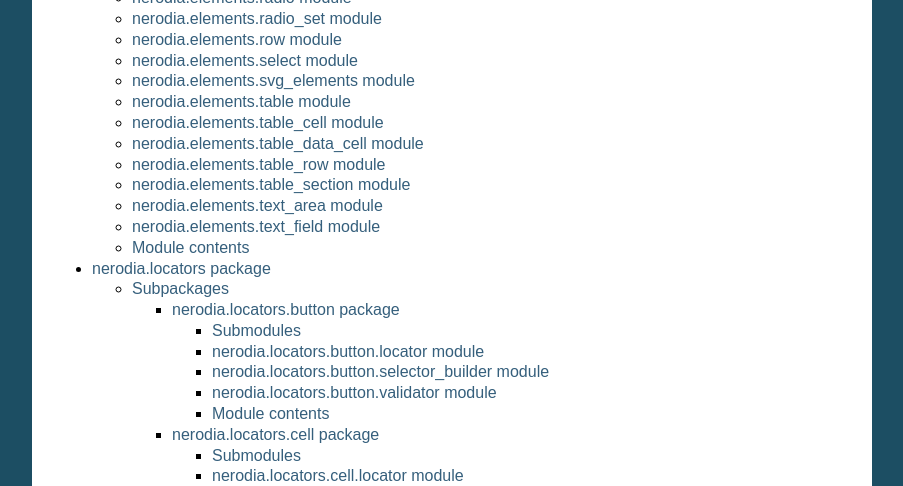
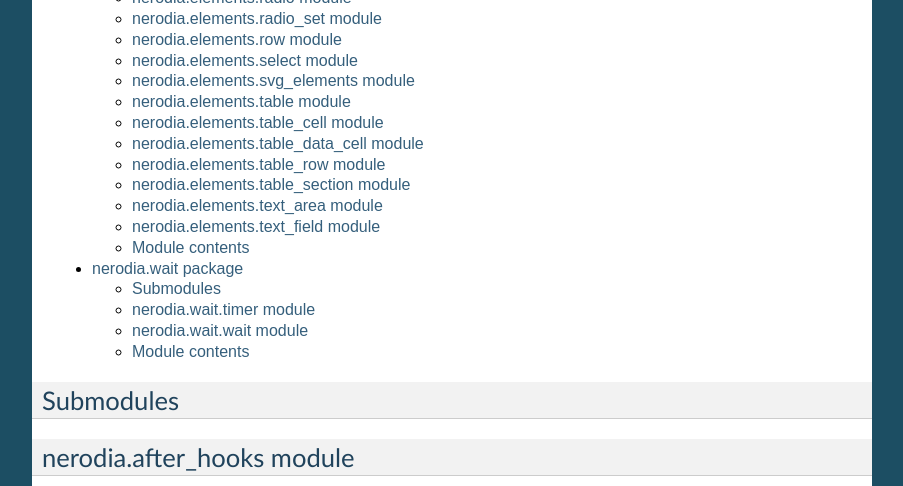
Before and after one commit to watir/nerodia, a Sphinx documentation site: the page built from docs/source/nerodia.rst, in a window 1280 px wide and 1400 px high, scrolled down 556 px. Shown: the top 486 px of the window, without its empty margins (198-1101 px from the left). Built offline with Sphinx 7.4.7, drawn with Linux system fonts in a browser that asks for light colours; some of the changed text lies outside the part shown; grey boxes are pictures that could not be loaded.

Commit message:
update docs to include actual docstrings, strip out stuff users shouldn't care about

```diff
--- a/docs/source/conf.py
+++ b/docs/source/conf.py
@@ -18,7 +18,7 @@
 #
 import os
 import sys
-sys.path.append(os.path.abspath('..'))
+sys.path.append(os.path.abspath('../..'))
 
 
 # -- General configuration ------------------------------------------------
@@ -30,7 +30,9 @@
 # Add any Sphinx extension module names here, as strings. They can be
 # extensions coming with Sphinx (named 'sphinx.ext.*') or your custom
 # ones.
-extensions = ['sphinx.ext.autodoc', 'sphinx.ext.viewcode', 'sphinx.ext.githubpages']
+extensions = ['sphinx.ext.autodoc',
+              'sphinx.ext.autosummary',
+              'sphinx.ext.viewcode',]
 
 # Add any paths that contain templates here, relative to this directory.
 templates_path = ['_templates']
@@ -93,19 +95,14 @@
 # Add any paths that contain custom static files (such as style sheets) here,
 # relative to this directory. They are copied after the builtin static files,
 # so a file named "default.css" will overwrite the builtin "default.css".
-html_static_path = ['_static']
+# html_static_path = ['_static']
 
 # Custom sidebar templates, must be a dictionary that maps document names
 # to template names.
 #
 # This is required for the alabaster theme
 # refs: http://alabaster.readthedocs.io/en/latest/installation.html#sidebars
-html_sidebars = {
-    '**': [
-        'relations.html',  # needs 'show_related': True theme option to display
-        'searchbox.html',
-    ]
-}
+# html_sidebars = {}
 
 
 # -- Options for HTMLHelp output ------------------------------------------
--- a/docs/source/index.rst
+++ b/docs/source/index.rst
@@ -37,4 +37,4 @@
 API Documentation
 =================
 
-For specific documentation of Nerodia's API, `please see the Nerodia Documentation <http://nerodia.readthedocs.io/en/latest/api.html#api-documentation>`_.
+For specific documentation of Nerodia's API, `please see the Nerodia Documentation <./api.html>`_.
--- a/docs/source/nerodia.locators.button.rst
+++ /dev/null
@@ -1,38 +0,0 @@
-nerodia\.locators\.button package
-=================================
-
-Submodules
-----------
-
-nerodia\.locators\.button\.locator module
------------------------------------------
-
-.. automodule:: nerodia.locators.button.locator
-    :members:
-    :undoc-members:
-    :show-inheritance:
-
-nerodia\.locators\.button\.selector\_builder module
----------------------------------------------------
-
-.. automodule:: nerodia.locators.button.selector_builder
-    :members:
-    :undoc-members:
-    :show-inheritance:
-
-nerodia\.locators\.button\.validator module
--------------------------------------------
-
-.. automodule:: nerodia.locators.button.validator
-    :members:
-    :undoc-members:
-    :show-inheritance:
-
-
-Module contents
----------------
-
-.. automodule:: nerodia.locators.button
-    :members:
-    :undoc-members:
-    :show-inheritance:
--- a/docs/source/nerodia.locators.cell.rst
+++ /dev/null
@@ -1,30 +0,0 @@
-nerodia\.locators\.cell package
-===============================
-
-Submodules
-----------
-
-nerodia\.locators\.cell\.locator module
----------------------------------------
-
-.. automodule:: nerodia.locators.cell.locator
-    :members:
-    :undoc-members:
-    :show-inheritance:
-
-nerodia\.locators\.cell\.selector\_builder module
--------------------------------------------------
-
-.. automodule:: nerodia.locators.cell.selector_builder
-    :members:
-    :undoc-members:
-    :show-inheritance:
-
-
-Module contents
----------------
-
-.. automodule:: nerodia.locators.cell
-    :members:
-    :undoc-members:
-    :show-inheritance:
--- a/docs/source/nerodia.locators.element.rst
+++ /dev/null
@@ -1,38 +0,0 @@
-nerodia\.locators\.element package
-==================================
-
-Submodules
-----------
-
-nerodia\.locators\.element\.locator module
-------------------------------------------
-
-.. automodule:: nerodia.locators.element.locator
-    :members:
-    :undoc-members:
-    :show-inheritance:
-
-nerodia\.locators\.element\.selector\_builder module
-----------------------------------------------------
-
-.. automodule:: nerodia.locators.element.selector_builder
-    :members:
-    :undoc-members:
-    :show-inheritance:
-
-nerodia\.locators\.element\.validator module
---------------------------------------------
-
-.. automodule:: nerodia.locators.element.validator
-    :members:
-    :undoc-members:
-    :show-inheritance:
-
-
-Module contents
----------------
-
-.. automodule:: nerodia.locators.element
-    :members:
-    :undoc-members:
-    :show-inheritance:
--- a/docs/source/nerodia.locators.row.rst
+++ /dev/null
@@ -1,30 +0,0 @@
-nerodia\.locators\.row package
-==============================
-
-Submodules
-----------
-
-nerodia\.locators\.row\.locator module
---------------------------------------
-
-.. automodule:: nerodia.locators.row.locator
-    :members:
-    :undoc-members:
-    :show-inheritance:
-
-nerodia\.locators\.row\.selector\_builder module
-------------------------------------------------
-
-.. automodule:: nerodia.locators.row.selector_builder
-    :members:
-    :undoc-members:
-    :show-inheritance:
-
-
-Module contents
----------------
-
-.. automodule:: nerodia.locators.row
-    :members:
-    :undoc-members:
-    :show-inheritance:
--- a/docs/source/nerodia.locators.rst
+++ /dev/null
@@ -1,34 +0,0 @@
-nerodia\.locators package
-=========================
-
-Subpackages
------------
-
-.. toctree::
-
-    nerodia.locators.button
-    nerodia.locators.cell
-    nerodia.locators.element
-    nerodia.locators.row
-    nerodia.locators.text_area
-    nerodia.locators.text_field
-
-Submodules
-----------
-
-nerodia\.locators\.class\_helpers module
-----------------------------------------
-
-.. automodule:: nerodia.locators.class_helpers
-    :members:
-    :undoc-members:
-    :show-inheritance:
-
-
-Module contents
----------------
-
-.. automodule:: nerodia.locators
-    :members:
-    :undoc-members:
-    :show-inheritance:
--- a/docs/source/nerodia.locators.text_area.rst
+++ /dev/null
@@ -1,30 +0,0 @@
-nerodia\.locators\.text\_area package
-=====================================
-
-Submodules
-----------
-
-nerodia\.locators\.text\_area\.locator module
----------------------------------------------
-
-.. automodule:: nerodia.locators.text_area.locator
-    :members:
-    :undoc-members:
-    :show-inheritance:
-
-nerodia\.locators\.text\_area\.selector\_builder module
--------------------------------------------------------
-
-.. automodule:: nerodia.locators.text_area.selector_builder
-    :members:
-    :undoc-members:
-    :show-inheritance:
-
-
-Module contents
----------------
-
-.. automodule:: nerodia.locators.text_area
-    :members:
-    :undoc-members:
-    :show-inheritance:
--- a/docs/source/nerodia.locators.text_field.rst
+++ /dev/null
@@ -1,38 +0,0 @@
-nerodia\.locators\.text\_field package
-======================================
-
-Submodules
-----------
-
-nerodia\.locators\.text\_field\.locator module
-----------------------------------------------
-
-.. automodule:: nerodia.locators.text_field.locator
-    :members:
-    :undoc-members:
-    :show-inheritance:
-
-nerodia\.locators\.text\_field\.selector\_builder module
---------------------------------------------------------
-
-.. automodule:: nerodia.locators.text_field.selector_builder
-    :members:
-    :undoc-members:
-    :show-inheritance:
-
-nerodia\.locators\.text\_field\.validator module
-------------------------------------------------
-
-.. automodule:: nerodia.locators.text_field.validator
-    :members:
-    :undoc-members:
-    :show-inheritance:
-
-
-Module contents
----------------
-
-.. automodule:: nerodia.locators.text_field
-    :members:
-    :undoc-members:
-    :show-inheritance:
--- a/docs/source/nerodia.rst
+++ b/docs/source/nerodia.rst
@@ -7,20 +7,10 @@
 .. toctree::
 
     nerodia.elements
-    nerodia.locators
-    nerodia.support
     nerodia.wait
 
 Submodules
 ----------
-
-nerodia\.adjacent module
-------------------------
-
-.. automodule:: nerodia.adjacent
-    :members:
-    :undoc-members:
-    :show-inheritance:
 
 nerodia\.after\_hooks module
 ----------------------------
@@ -45,22 +35,9 @@
     :members:
     :undoc-members:
     :show-inheritance:
-
-nerodia\.capabilities module
-----------------------------
-
-.. automodule:: nerodia.capabilities
-    :members:
-    :undoc-members:
-    :show-inheritance:
-
-nerodia\.cell\_container module
--------------------------------
-
-.. automodule:: nerodia.cell_container
-    :members:
-    :undoc-members:
-    :show-inheritance:
+.. seealso:: See :class:`nerodia.container.Container` for all possible element containers.
+.. seealso:: See :class:`nerodia.has_window.HasWindow` for accessing windows.
+.. seealso:: See :class:`nerodia.wait.wait.Waitable` for wait methods.
 
 nerodia\.container module
 -------------------------
@@ -86,42 +63,10 @@
     :undoc-members:
     :show-inheritance:
 
-nerodia\.exception module
--------------------------
-
-.. automodule:: nerodia.exception
-    :members:
-    :undoc-members:
-    :show-inheritance:
-
 nerodia\.has\_window module
 ---------------------------
 
 .. automodule:: nerodia.has_window
-    :members:
-    :undoc-members:
-    :show-inheritance:
-
-nerodia\.html\_attributes module
---------------------------------
-
-.. automodule:: nerodia.html_attributes
-    :members:
-    :undoc-members:
-    :show-inheritance:
-
-nerodia\.js\_execution module
------------------------------
-
-.. automodule:: nerodia.js_execution
-    :members:
-    :undoc-members:
-    :show-inheritance:
-
-nerodia\.js\_snippet module
----------------------------
-
-.. automodule:: nerodia.js_snippet
     :members:
     :undoc-members:
     :show-inheritance:
@@ -134,58 +79,10 @@
     :undoc-members:
     :show-inheritance:
 
-nerodia\.meta\_elements module
-------------------------------
-
-.. automodule:: nerodia.meta_elements
-    :members:
-    :undoc-members:
-    :show-inheritance:
-
-nerodia\.module\_mapping module
--------------------------------
-
-.. automodule:: nerodia.module_mapping
-    :members:
-    :undoc-members:
-    :show-inheritance:
-
-nerodia\.row\_container module
-------------------------------
-
-.. automodule:: nerodia.row_container
-    :members:
-    :undoc-members:
-    :show-inheritance:
-
 nerodia\.screenshot module
 --------------------------
 
 .. automodule:: nerodia.screenshot
-    :members:
-    :undoc-members:
-    :show-inheritance:
-
-nerodia\.svg\_attributes module
--------------------------------
-
-.. automodule:: nerodia.svg_attributes
-    :members:
-    :undoc-members:
-    :show-inheritance:
-
-nerodia\.tag\_map module
-------------------------
-
-.. automodule:: nerodia.tag_map
-    :members:
-    :undoc-members:
-    :show-inheritance:
-
-nerodia\.user\_editable module
-------------------------------
-
-.. automodule:: nerodia.user_editable
     :members:
     :undoc-members:
     :show-inheritance:
@@ -197,20 +94,3 @@
     :members:
     :undoc-members:
     :show-inheritance:
-
-nerodia\.xpath\_support module
-------------------------------
-
-.. automodule:: nerodia.xpath_support
-    :members:
-    :undoc-members:
-    :show-inheritance:
-
-
-Module contents
----------------
-
-.. automodule:: nerodia
-    :members:
-    :undoc-members:
-    :show-inheritance:
```
Also changed, not shown: docs/source/api.rst (+5 -6 lines), docs/source/nerodia.support.rst (deleted, +0 -22 lines), 3 other files.
